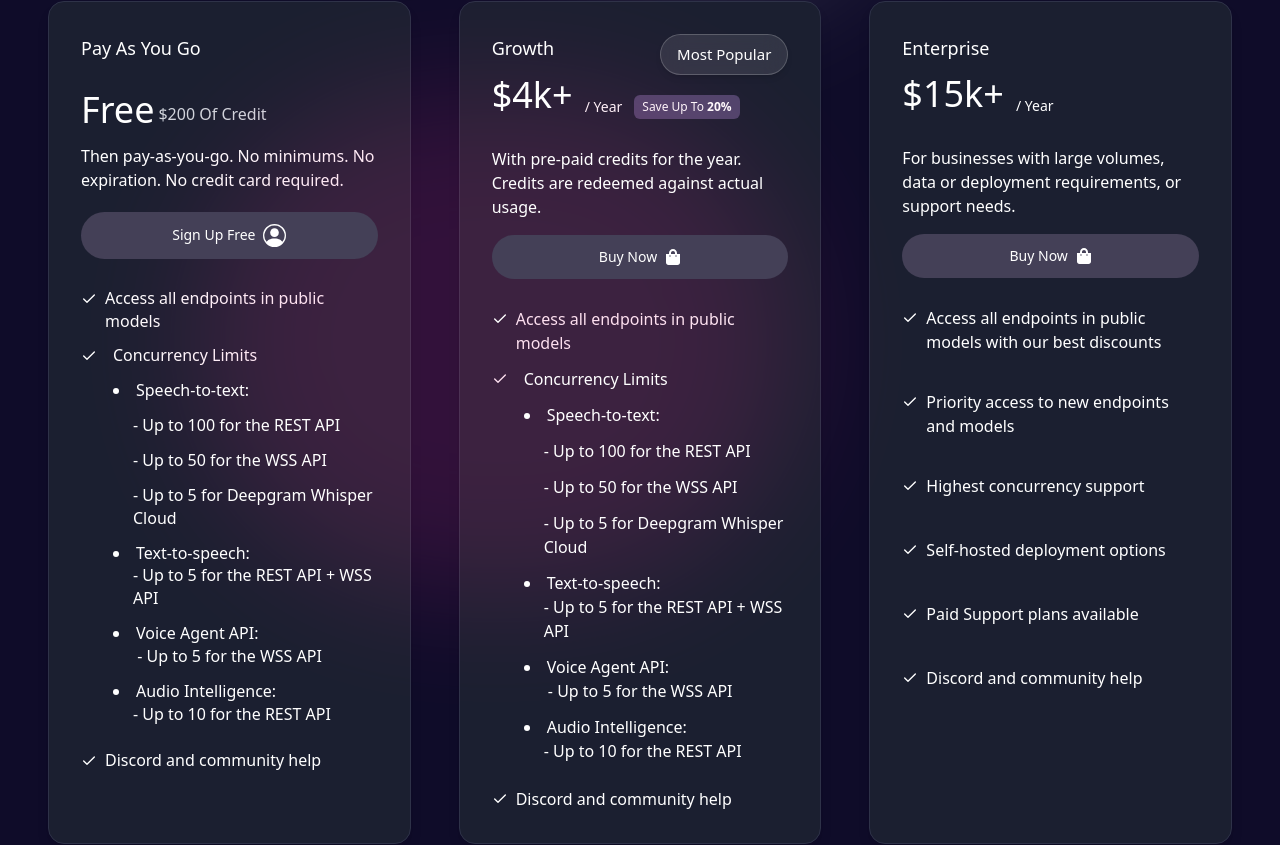
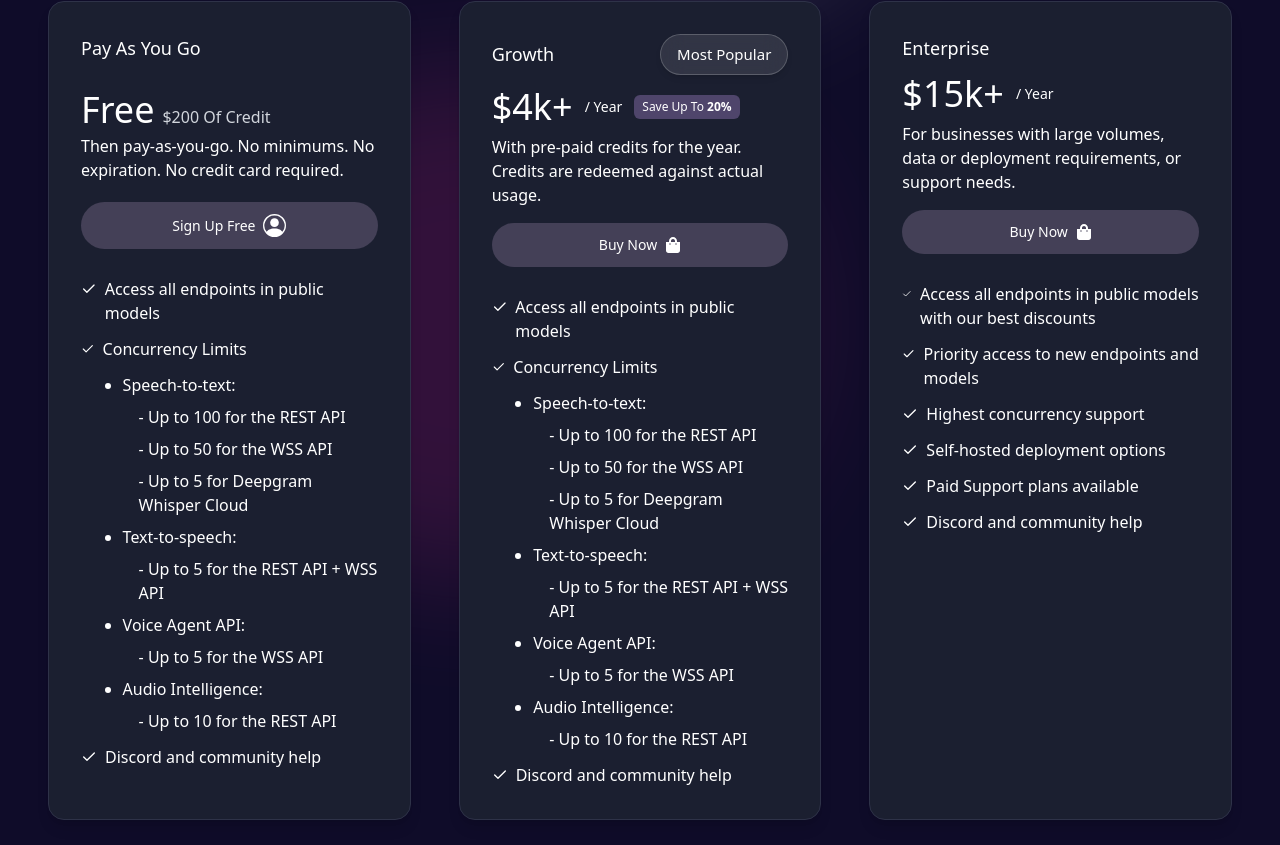
Before and after one commit to aniket1153/emailFinder, a React (Vite) app: page /Pricing in a window 1280 px wide. Shown: the part 301-1146 px from the top of the page. Built offline with nearby package versions, Linux system fonts and the light colour scheme.

Commit message:
merged aniket's code and fixed the card hover issue

```diff
--- a/src/pages/Pricing.jsx
+++ b/src/pages/Pricing.jsx
@@ -116,155 +116,150 @@ const [activeIndex, setActiveIndex] = useState(null);
         </p>
       </div>
 <div className="flex flex-col lg:flex-row gap-12 items-stretch justify-center relative">
+  {/* Background Blur Effects */}
   <div className="absolute inset-0 z-0">
-        <div className="absolute top-[-2%] left-[40%] w-96 h-96  rounded-full opacity-20 blur-3xl" />
-        <div className="absolute top-20 right-1  w-[600px] h-[500px]  rounded-full opacity-15 blur-3xl" />
-        <div className="absolute bottom-[30%] left-1/8 w-[600px] h-[500px] bg-pink-500  rounded-full opacity-15 blur-3xl" />
+    <div className="absolute top-[-2%] left-[40%] w-96 h-96 rounded-full opacity-20 blur-3xl" />
+    <div className="absolute top-20 right-1 w-[600px] h-[500px] rounded-full opacity-15 blur-3xl" />
+    <div className="absolute bottom-[30%] left-[12.5%] w-[600px] h-[500px] bg-pink-500 rounded-full opacity-15 blur-3xl" />
+  </div>
 
-
+  {/* CARD 1: Pay As You Go */}
+  <div className="flex group flex-col min-h-[680px] bg-[#1b1f30] border border-[#2e3248] hover:bg-gradient-to-b hover:from-[#6B4EFF] hover:to-[#FC4B94] text-white rounded-2xl p-6 sm:p-8 w-full max-w-[400px] shadow-lg transition-colors duration-300 relative z-10">
+    <h3 className="text-lg font-spaceGrotesk mb-7">Pay As You Go</h3>
+    <div className="text-4xl font-spaceGrotesk mb-1 flex items-center">
+      Free <span className="text-[1rem] text-gray-300 ml-2 mt-4">$200 Of Credit</span>
     </div>
-              {/* CARD 1: Pay As You Go */}
-              <div  onTouchMoveCapture={()=> isCardhover(true)}
-               className="flex group flex-col min-h-[680px] bg-[#1b1f30] border border-[#2e3248]  hover:bg-gradient-to-b from-[#6B4EFF] to-[#FC4B94] text-white  rounded-2xl p-6 sm:p-8 w-full max-w-[400px] shadow-lg">
-                <h3 className="text-lg font-spaceGrotesk mb-7 ">Pay As You Go</h3>
-                <div className="text-4xl font-spaceGrotesk mb-1 flex flew-row ">Free <div className="text-[1rem] text-gray-300  mb-4 mt-4 ml-1">$200 Of Credit</div></div>
-
-                <p className="text-[1rem] x` text-white mb-5 font-inter  ">
+    <p className="text-[1rem] text-white mb-5 font-inter">
       Then pay-as-you-go. No minimums. No expiration. No credit card required.
     </p>
-
-     <button className="w-full bg-[#444057] group-hover:bg-white group-hover:text-black transition-colors duration-200 text-white py-3 rounded-full font-inter flex items-center justify-center gap-2 text-sm mb-7 relative">
-                  Sign Up Free <BsPersonCircle className="" size={23} />
+    <button className="w-full bg-[#444057] group-hover:bg-white group-hover:text-black transition-colors duration-200 py-3 rounded-full font-inter flex items-center justify-center gap-2 text-sm mb-7">
+      Sign Up Free <BsPersonCircle size={23} />
     </button>
-
-                <ul className="space-y-3 text-sm text-white">
-                  <li className="flex items-start gap-2 text-[1rem]">
-                    <span className="text-white font-inter mb-2 relative text-[1rem]"><FiCheck  size={16} className="mt-1" /></span>
+    <ul className="space-y-3 text-[1rem] font-inter">
+      <li className="flex items-start gap-2">
+        <FiCheck size={16} className="mt-1" />
         Access all endpoints in public models
       </li>
-                  <li className="flex items-start gap-4">
-                    <span className="text-white"><FiCheck  size={16} className="mt-1" /></span>
+      <li className="flex items-start gap-2">
+        <FiCheck size={16} className="mt-1" />
         <div>
-                      <div className="font-inter text-white mb-3 text-[1rem]">Concurrency Limits</div>
-                      <ul className="list-disc list-inside space-y-3 text-white text-[1rem]  font-inter mb-3 relative">
-                        <li >Speech-to-text:  </li>
-                        <div className="ml-5">- Up to 100 for the REST API </div>
-                             <div className="ml-5">- Up to 50 for the WSS API</div>
-                             <div className="ml-5">- Up to 5 for Deepgram Whisper Cloud</div>
-                        <li>Text-to-speech: <div className="ml-5">- Up to 5 for the REST API + WSS API</div></li>
-                        <li>Voice Agent API:  <div className="ml-5"> - Up to 5 for the WSS API</div></li>
-                        <li>Audio Intelligence: <div className="ml-5">- Up to 10 for the REST API</div></li>
+          <div className="mb-3">Concurrency Limits</div>
+          <ul className="list-disc ml-5 space-y-2">
+            <li>Speech-to-text:</li>
+            <div className="ml-4">- Up to 100 for the REST API</div>
+            <div className="ml-4">- Up to 50 for the WSS API</div>
+            <div className="ml-4">- Up to 5 for Deepgram Whisper Cloud</div>
+            <li>Text-to-speech:</li>
+            <div className="ml-4">- Up to 5 for the REST API + WSS API</div>
+            <li>Voice Agent API:</li>
+            <div className="ml-4">- Up to 5 for the WSS API</div>
+            <li>Audio Intelligence:</li>
+            <div className="ml-4">- Up to 10 for the REST API</div>
           </ul>
         </div>
       </li>
-                  <li className="flex items-start gap-2 text-[1rem]">
-                    <span className="text-white font-inter text-[1rem]"><FiCheck  size={16} className="mt-1" /></span>
+      <li className="flex items-start gap-2">
+        <FiCheck size={16} className="mt-1" />
         Discord and community help
       </li>
     </ul>
   </div>
-         {/* absolute top-4 right-4 bg-gray-700 text-xs px-2 py-1 rounded-md font-spaceGroteskmb  */}
+
   {/* CARD 2: Growth */}
-              <div  className="flex  group flex-col min-h-[680px] bg-[#1b1f30] border border-[#2e3248]  hover:bg-gradient-to-b from-[#6B4EFF] to-[#FC4B94] text-white  rounded-2xl p-6 sm:p-8 w-full max-w-[400px] shadow-lg ">
-               <div className='flex justify-between' >
-                <div><h3 className="text-lg font-spaceGrotesk mb-3 relative">Growth</h3></div>
-<div className="bg-white/10 backdrop-blur-md border border-white/20 text-[15px] px-4 py-2 rounded-3xl font-spaceGrotesk text-white shadow-md">
+  <div className="flex group flex-col min-h-[680px] bg-[#1b1f30] border border-[#2e3248] hover:bg-gradient-to-b hover:from-[#6B4EFF] hover:to-[#FC4B94] text-white rounded-2xl p-6 sm:p-8 w-full max-w-[400px] shadow-lg transition-colors duration-300 relative z-10">
+    <div className="flex justify-between items-center mb-3">
+      <h3 className="text-lg font-spaceGrotesk">Growth</h3>
+      <div className="bg-white/10 backdrop-blur-md border border-white/20 text-[15px] px-4 py-2 rounded-3xl font-spaceGrotesk shadow-md">
         Most Popular
       </div>
-
-
     </div>
     <div className="flex items-center gap-3 mb-2">
-                  <div className="text-4xl font-spaceGrotesk mb-6 relative">$4k+</div>
-                  <div className="text-sm text-white">/ Year</div>
+      <div className="text-4xl font-spaceGrotesk">$4k+</div>
+      <div className="text-sm">/ Year</div>
       <div className="bg-[#4F456B] text-xs px-2 py-1 rounded-md">
         Save Up To <strong>20%</strong>
       </div>
     </div>
-                <p className="text-[1rem] text-white  font-inter mb-4 relative">
+    <p className="text-[1rem] font-inter mb-4">
       With pre-paid credits for the year. Credits are redeemed against actual usage.
     </p>
-                <button className=" relative w-full bg-[#444057] group-hover:bg-white group-hover:text-black transition-colors duration-200  py-3 rounded-full font-inter flex items-center justify-center gap-2 text-sm mb-7">
-                  Buy Now <FaShoppingBag className="text-base transition-colors duration-200 " />
+    <button className="w-full bg-[#444057] group-hover:bg-white group-hover:text-black transition-colors duration-200 py-3 rounded-full font-inter flex items-center justify-center gap-2 text-sm mb-7">
+      Buy Now <FaShoppingBag className="text-base" />
     </button>
-                <ul className="space-y-3 text-[1rem] text-white">
+    <ul className="space-y-3 text-[1rem] font-inter">
       <li className="flex items-start gap-2">
-                    <span className="text-white font-inter mb-2 relative"><FiCheck  size={16} className="mt-1" /></span>
+        <FiCheck size={16} className="mt-1" />
         Access all endpoints in public models
       </li>
-                  <li className="flex items-start gap-4">
-                    <span className="text-white"><FiCheck  size={16} className="mt-1" /></span>
+      <li className="flex items-start gap-2">
+        <FiCheck size={16} className="mt-1" />
         <div>
-                      <div className="font-inter text-white mb-3 text-md relative">Concurrency Limits</div>
-                      <ul className="list-disc list-inside space-y-3 text-white  font-inter mb-3 relative">
-                        <li >Speech-to-text:  </li>
-                        <div className="ml-5">- Up to 100 for the REST API </div>
-                             <div className="ml-5">- Up to 50 for the WSS API</div>
-                             <div className="ml-5">- Up to 5 for Deepgram Whisper Cloud</div>
-                        <li>Text-to-speech: <div className="ml-5">- Up to 5 for the REST API + WSS API</div></li>
-                        <li>Voice Agent API:  <div className="ml-5"> - Up to 5 for the WSS API</div></li>
-                        <li>Audio Intelligence: <div className="ml-5">- Up to 10 for the REST API</div></li>
+          <div className="mb-3">Concurrency Limits</div>
+          <ul className="list-disc ml-5 space-y-2">
+            <li>Speech-to-text:</li>
+            <div className="ml-4">- Up to 100 for the REST API</div>
+            <div className="ml-4">- Up to 50 for the WSS API</div>
+            <div className="ml-4">- Up to 5 for Deepgram Whisper Cloud</div>
+            <li>Text-to-speech:</li>
+            <div className="ml-4">- Up to 5 for the REST API + WSS API</div>
+            <li>Voice Agent API:</li>
+            <div className="ml-4">- Up to 5 for the WSS API</div>
+            <li>Audio Intelligence:</li>
+            <div className="ml-4">- Up to 10 for the REST API</div>
           </ul>
         </div>
       </li>
       <li className="flex items-start gap-2">
-                    <span className="text-white font-inter"><FiCheck  size={16} className="mt-1" /></span>
+        <FiCheck size={16} className="mt-1" />
         Discord and community help
       </li>
     </ul>
   </div>
 
   {/* CARD 3: Enterprise */}
-<div  className="flex  group flex-col min-h-[680px] bg-[#1b1f30] border border-[#2e3248]  hover:bg-gradient-to-b from-[#6B4EFF] to-[#FC4B94] text-white  rounded-2xl p-6 sm:p-8 w-full max-w-[400px] shadow-lg ">
-               <div className='flex justify-between' >
-                <div><h3 className="text-lg font-spaceGrotesk mb-3 relative">Enterprise</h3></div>
-<div className="">
-
-</div>
-
-
+  <div className="flex group flex-col min-h-[680px] bg-[#1b1f30] border border-[#2e3248] hover:bg-gradient-to-b hover:from-[#6B4EFF] hover:to-[#FC4B94] text-white rounded-2xl p-6 sm:p-8 w-full max-w-[400px] shadow-lg transition-colors duration-300 relative z-10">
+    <div className="flex justify-between items-center mb-3">
+      <h3 className="text-lg font-spaceGrotesk">Enterprise</h3>
     </div>
     <div className="flex items-center gap-3 mb-2">
-                  <div className="text-4xl font-spaceGrotesk mb-6 relative">$15k+</div>
-                  <div className="text-sm text-white">/ Year</div>
-
+      <div className="text-4xl font-spaceGrotesk">$15k+</div>
+      <div className="text-sm">/ Year</div>
     </div>
-                <p className="text-[1rem] text-white  font-inter mb-4 relative">
+    <p className="text-[1rem] font-inter mb-4">
       For businesses with large volumes, data or deployment requirements, or support needs.
     </p>
-                <button className=" relative w-full bg-[#444057] group-hover:bg-white group-hover:text-black transition-colors duration-200  py-3 rounded-full font-inter flex items-center justify-center gap-2 text-sm mb-7">
-                  Buy Now <FaShoppingBag className="text-base transition-colors duration-200 " />
+    <button className="w-full bg-[#444057] group-hover:bg-white group-hover:text-black transition-colors duration-200 py-3 rounded-full font-inter flex items-center justify-center gap-2 text-sm mb-7">
+      Buy Now <FaShoppingBag className="text-base" />
     </button>
-                <ul className="space-y-9 text-[1rem] text-white">
+    <ul className="space-y-3 text-[1rem] font-inter">
       <li className="flex items-start gap-2">
-                    <span className="text-white font-inter mb-2 relative"><FiCheck  size={16} className="mt-1" /></span>
-                   Access all endpoints in public models with our best discounts
+        <FiCheck size={16} className="mt-1" />
+        Access all endpoints in public models with our best discounts
       </li>
       <li className="flex items-start gap-2">
-                    <span className="text-white font-inter mb-2 relative"><FiCheck  size={16} className="mt-1" /></span>
+        <FiCheck size={16} className="mt-1" />
         Priority access to new endpoints and models
       </li>
       <li className="flex items-start gap-2">
-                    <span className="text-white font-inter mb-2 relative"><FiCheck  size={16} className="mt-1" /></span>
+        <FiCheck size={16} className="mt-1" />
         Highest concurrency support
       </li>
       <li className="flex items-start gap-2">
-                    <span className="text-white font-inter mb-2 relative"><FiCheck  size={16} className="mt-1" /></span>
+        <FiCheck size={16} className="mt-1" />
         Self-hosted deployment options
       </li>
       <li className="flex items-start gap-2">
-                    <span className="text-white font-inter mb-2 relative"><FiCheck  size={16} className="mt-1" /></span>
+        <FiCheck size={16} className="mt-1" />
         Paid Support plans available
       </li>
       <li className="flex items-start gap-2">
-                    <span className="text-white font-inter"><FiCheck  size={16} className="mt-1" /></span>
+        <FiCheck size={16} className="mt-1" />
         Discord and community help
       </li>
     </ul>
   </div>
+</div>
 
-
-            </div>
     </div>
      <div className=" text-white px-4 py-20 md:px-16 ">
         <div className="max-w-7xl mx-auto">
```
Lines whose indentation alone changed are shown as unchanged.
